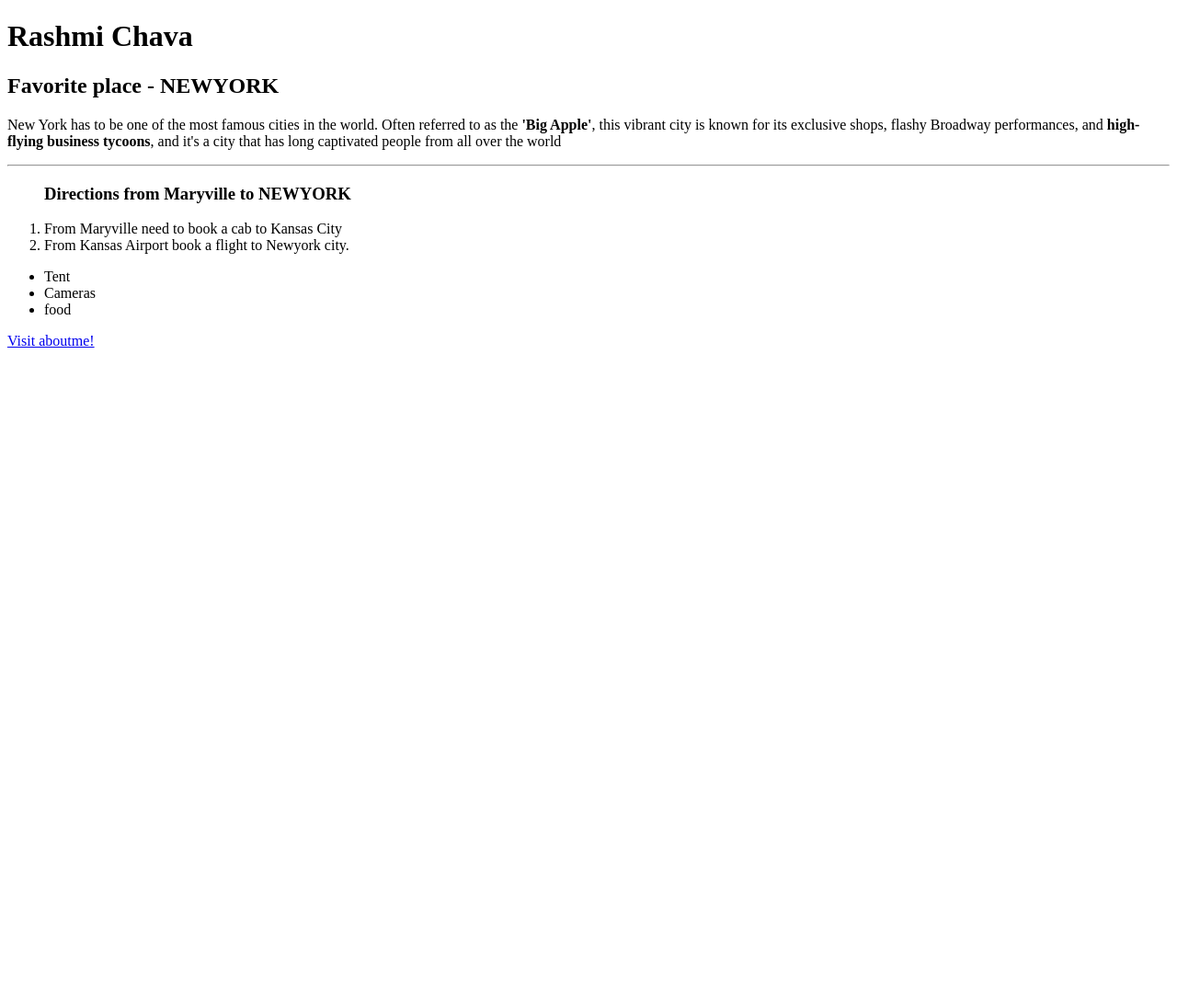
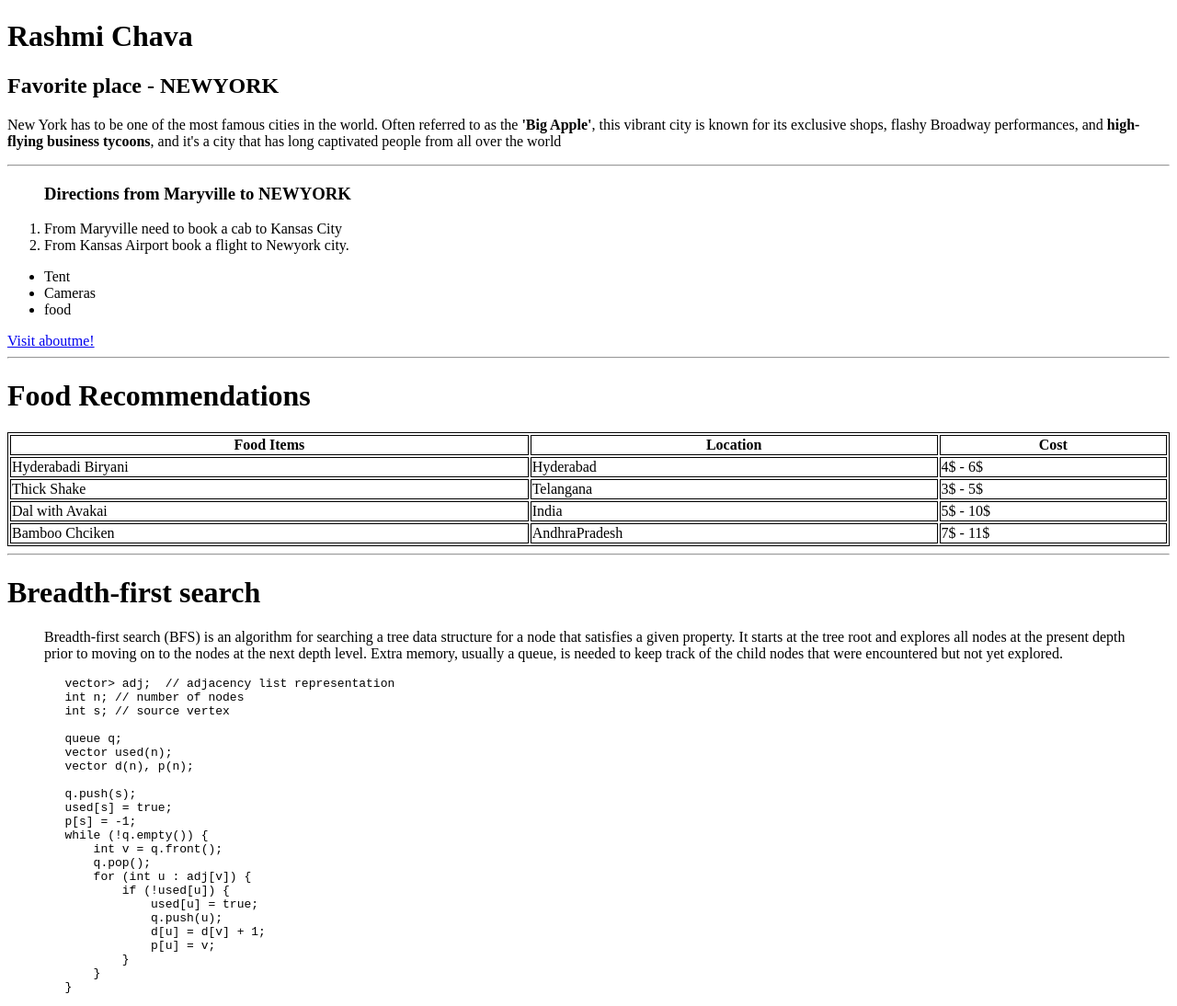
Before and after one commit to 44-563-WebApps-F21/webapps-f21-assignment-3-RashmiChava, a plain HTML site: page index.html in a window 1280 px wide. Shown: the whole page at 92% size. Before the commit the page ends 800 px from the top, so only its background shows below. Drawn offline with Linux system fonts and the light colour scheme.

Commit message:
Commiting table & CP algorithm to the file

```diff
--- a/index.html
+++ b/index.html
@@ -28,3 +28,88 @@
 </html>
 
 <a href="file:///C:/Users/S545721/Desktop/webapps/Repos/webapps-f21-assignment-3-RashmiChava/aboutme.html">Visit aboutme!</a>
+
+<hr>
+
+<!DOCTYPE html>
+<html>
+<style>
+table, th, td {
+  border:1px solid black;
+}
+</style>
+<body>
+
+    <h1>Food Recommendations</h1>
+
+<table style="width:100%">
+    <tr>
+      <th>Food Items</th>
+      <th>Location</th>
+      <th>Cost</th>
+    </tr>
+    <tr>
+      <td>Hyderabadi Biryani</td>
+      <td>Hyderabad</td>
+      <td>4$ - 6$</td>
+    </tr>
+    <tr>
+      <td>Thick Shake</td>
+      <td>Telangana</td>
+      <td>3$ - 5$</td>
+    <tr>
+        <td>Dal with Avakai</td>
+        <td>India</td>
+        <td>5$ - 10$</td>
+     </tr>
+    <tr>
+        <td>Bamboo Chciken</td>
+        <td>AndhraPradesh</td>
+        <td>7$ - 11$</td>
+     </tr>
+    </tr>
+  </table>
+
+</body>
+</html>
+
+
+<hr>
+
+<!DOCTYPE html>
+<html>
+<body>
+
+<h1>Breadth-first search</h1>
+
+<blockquote>Breadth-first search (BFS) is an algorithm for searching a tree data structure for a node that satisfies a given property.
+    It starts at the tree root and explores all nodes at the present depth prior to moving on to the nodes at the next depth level.
+     Extra memory, usually a queue, is needed to keep track of the child nodes that were encountered but not yet explored.</blockquote>
+
+</body>
+</html>
+<pre>
+        vector<vector<int>> adj;  // adjacency list representation
+        int n; // number of nodes
+        int s; // source vertex
+
+        queue<int> q;
+        vector<bool> used(n);
+        vector<int> d(n), p(n);
+
+        q.push(s);
+        used[s] = true;
+        p[s] = -1;
+        while (!q.empty()) {
+            int v = q.front();
+            q.pop();
+            for (int u : adj[v]) {
+                if (!used[u]) {
+                    used[u] = true;
+                    q.push(u);
+                    d[u] = d[v] + 1;
+                    p[u] = v;
+                }
+            }
+        }
+</pre>
```
